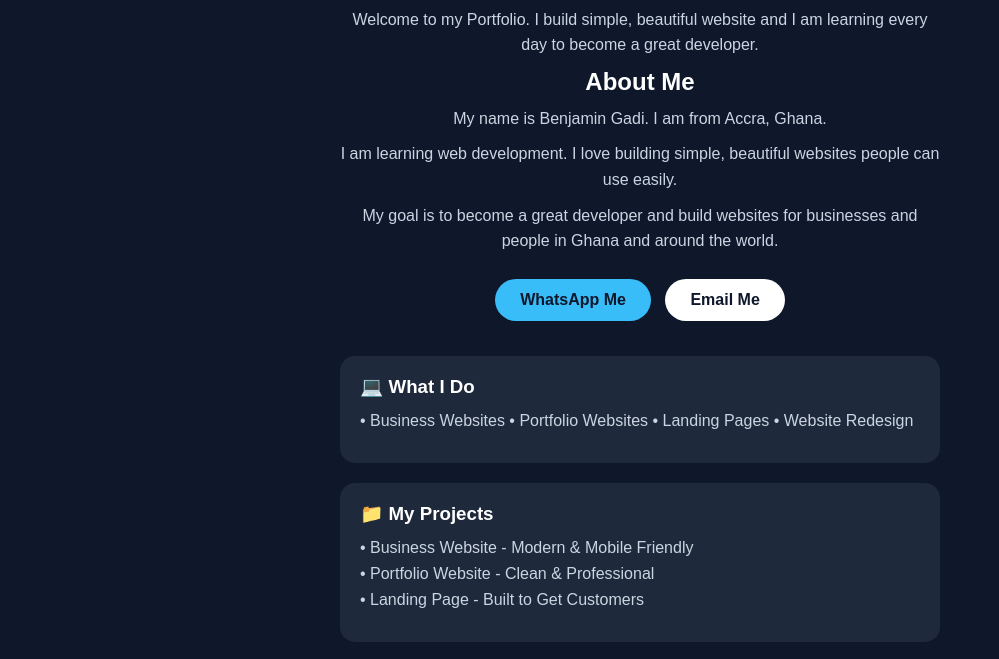
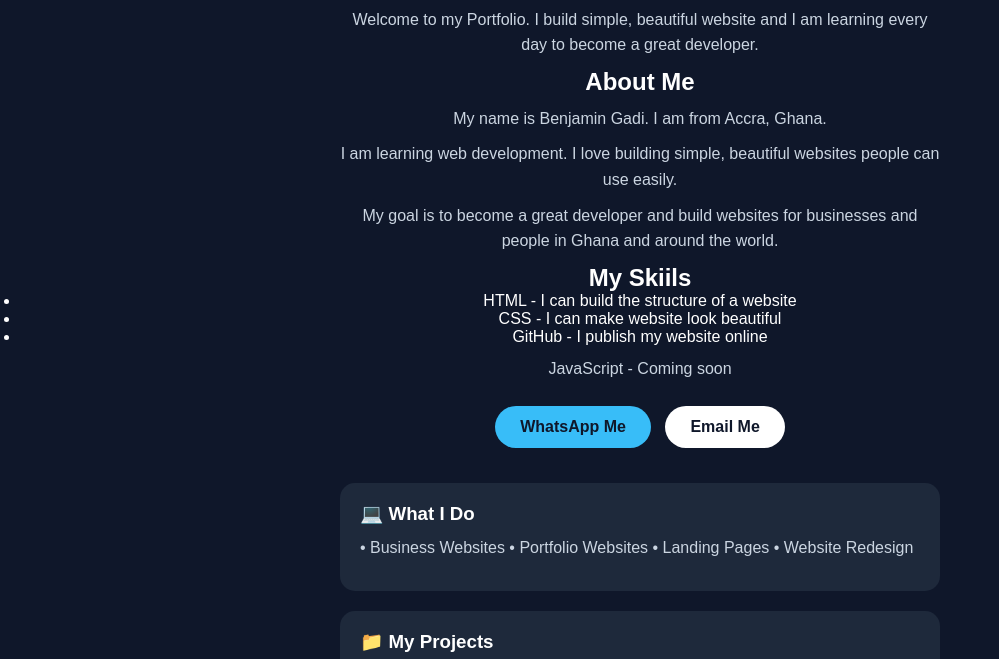
Before and after one commit to Benjamin-Gadi/my-portfolio, a plain HTML site: page index.html in a window 1280 px wide. Shown: the part 127-786 px from the top of the page, without its empty margins (0-999 px from the left). Drawn offline with Linux system fonts and the light colour scheme.

Commit message:
added My skills section

```diff
--- a/index.html
+++ b/index.html
@@ -24,6 +24,13 @@ p{color:#cbd5e1;line-height:1.6;max-width:600px;margin:10px auto}
 <p>My name is Benjamin Gadi. I am from Accra, Ghana.</p>
 <p>I am learning web development. I love building simple, beautiful websites people can use easily.</p>
 <p>My goal is to become a great developer and build websites for businesses and people in Ghana and around the world.</p>
+<h2>My Skiils</h2>
+<ul>
+    <li>HTML - I can build the structure of a website</li>
+    <li>CSS - I can make  website look beautiful </li>
+    <li>GitHub - I publish my website online</li>
+    <p>JavaScript - Coming soon</p>
+</ul>
 
 <a class="btn" href="https://wa.me/233534233249">WhatsApp Me</a>
 <a class="btn" style="background:white" href="mailto:benjii3479@gmail.com">Email Me</a>
```
